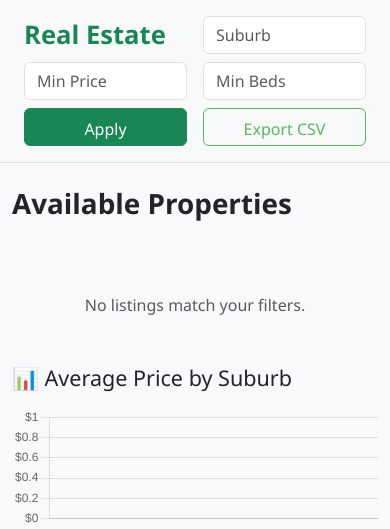
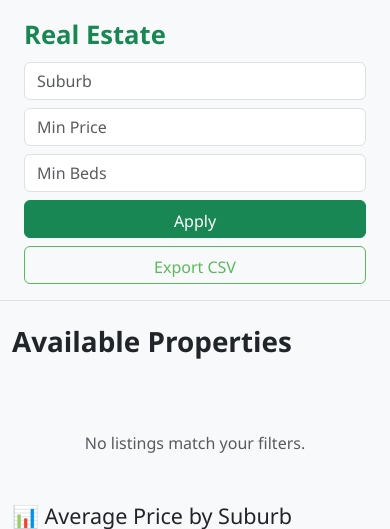
Before and after one commit to Marmitt/real-state-dashboard, a Flask app: template templates/index.html in a window 390 px wide. Shown: the top 529 px of the page. Run offline with Flask 3, Linux system fonts and the light colour scheme; the template is opened without the code that fills it, so the values that code supplies are empty.

Commit message:
Initial commit for Render deployment

```diff
--- a/static/css/style.css
+++ b/static/css/style.css
@@ -3,7 +3,6 @@ body {
   background-color: #f8f9fa;
 }
 
-  /* FILTER BAR STYLES */
 .filter-title {
   font-size: 1.6rem;
   font-weight: 600;
@@ -47,7 +46,6 @@ body {
   height: 180px;
 }
 
-  /* BUTTON COLORS */
 .btn-outline-success {
   border-color: #5cb85c;
   color: #5cb85c;
@@ -58,7 +56,7 @@ body {
   color: #fff;
 }
 
-  /* RESPONSIVE WRAP ON SMALL SCREENS */
+/* MOBILE RESPONSIVENESS */
 @media (max-width: 991px) {
   .filter-input,
   .filter-button {
--- a/templates/index.html
+++ b/templates/index.html
@@ -9,31 +9,31 @@
 </head>
 <body>
 
-  <!-- FULL-WIDTH INLINE FILTER BAR -->
+  <!-- FILTER BAR: SPREAD-OUT VERSION -->
   <div class="bg-light py-3 border-bottom">
     <div class="container-fluid px-4">
-      <form class="row gx-3 gy-2 align-items-center justify-content-between" method="get">
-        <div class="col-lg-2 col-md-3 col-6">
+      <form class="row align-items-center gx-3 gy-2" method="get">
+        <div class="col-lg-2 col-md-3 col-sm-6">
           <span class="fw-semibold text-success filter-title">Real Estate</span>
         </div>
 
-        <div class="col-lg-2 col-md-3 col-6">
+        <div class="col-lg-2 col-md-3 col-sm-6">
           <input type="text" name="suburb" class="form-control filter-input" placeholder="Suburb" value="{{ request.args.get('suburb', '') }}">
         </div>
 
-        <div class="col-lg-2 col-md-3 col-6">
+        <div class="col-lg-2 col-md-3 col-sm-6">
           <input type="number" name="min_price" class="form-control filter-input" placeholder="Min Price" value="{{ request.args.get('min_price', '') }}">
         </div>
 
-        <div class="col-lg-2 col-md-3 col-6">
+        <div class="col-lg-2 col-md-3 col-sm-6">
           <input type="number" name="min_beds" class="form-control filter-input" placeholder="Min Beds" value="{{ request.args.get('min_beds', '') }}">
         </div>
 
-        <div class="col-lg-2 col-md-3 col-6">
+        <div class="col-lg-2 col-md-3 col-sm-6">
           <button class="btn btn-success w-100 filter-button">Apply</button>
         </div>
 
-        <div class="col-lg-2 col-md-3 col-6">
+        <div class="col-lg-2 col-md-3 col-sm-6">
           <form action="/export" method="post">
             <button class="btn btn-outline-success w-100 filter-button" type="submit">Export CSV</button>
           </form>
```
Also changed, not shown: 1 other file. Lines whose indentation alone changed are shown as unchanged.
